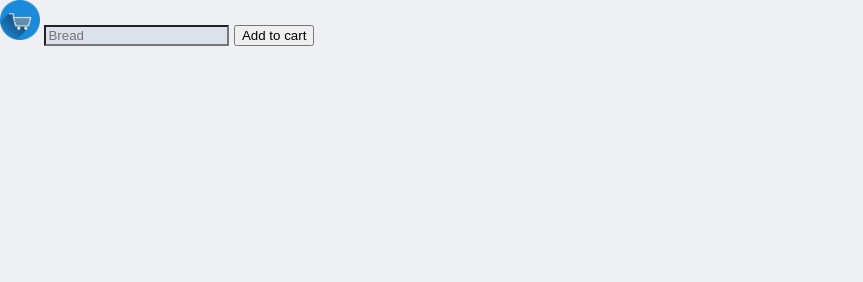
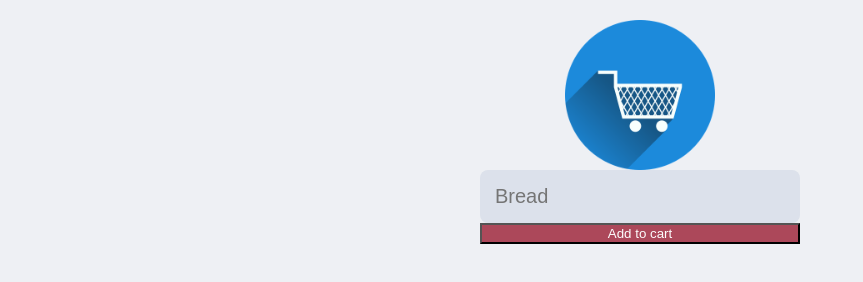
Before and after one commit to Devopuba/Appy, a plain HTML site: page index.html in a window 1280 px wide. Shown: the whole page, without its empty margins (0-863 px from the left). Drawn offline with Linux system fonts and the light colour scheme.

Commit message:
modifications

```diff
--- a/index.html
+++ b/index.html
@@ -9,7 +9,7 @@
 </head>
 <body>
     <div class="container">
-        <img src="assets/cart.png" alt="cart image" height="40">
+        <img src="assets/cart.png" alt="cart image">
         <input type="text" id="input-field" placeholder="Bread">
     <button id="add-button">Add to cart</button>
     <script src="app.js"></script>
--- a/main.css
+++ b/main.css
@@ -4,9 +4,29 @@ html, body{
     font-family: Rubik, sans-serif;
     background-color: #eef0f4;
 }
+.container{
+    display: flex;
+    flex-direction: column;
+    max-width: 320px;
+    margin: 20px auto;
+}
+
+img{
+    max-width: 150px;
+    margin: 0 auto;
+}
 
 input{
     color: #432000;
     background-color: #dce1eb;
+    border: 0;
+    padding: 15px;
+    border-radius: 8px;
+    font-size: 20px;
+}
+
+button{
+    color: #fdfdfd;
+    background-color: #ac485a;
 
 }
```
